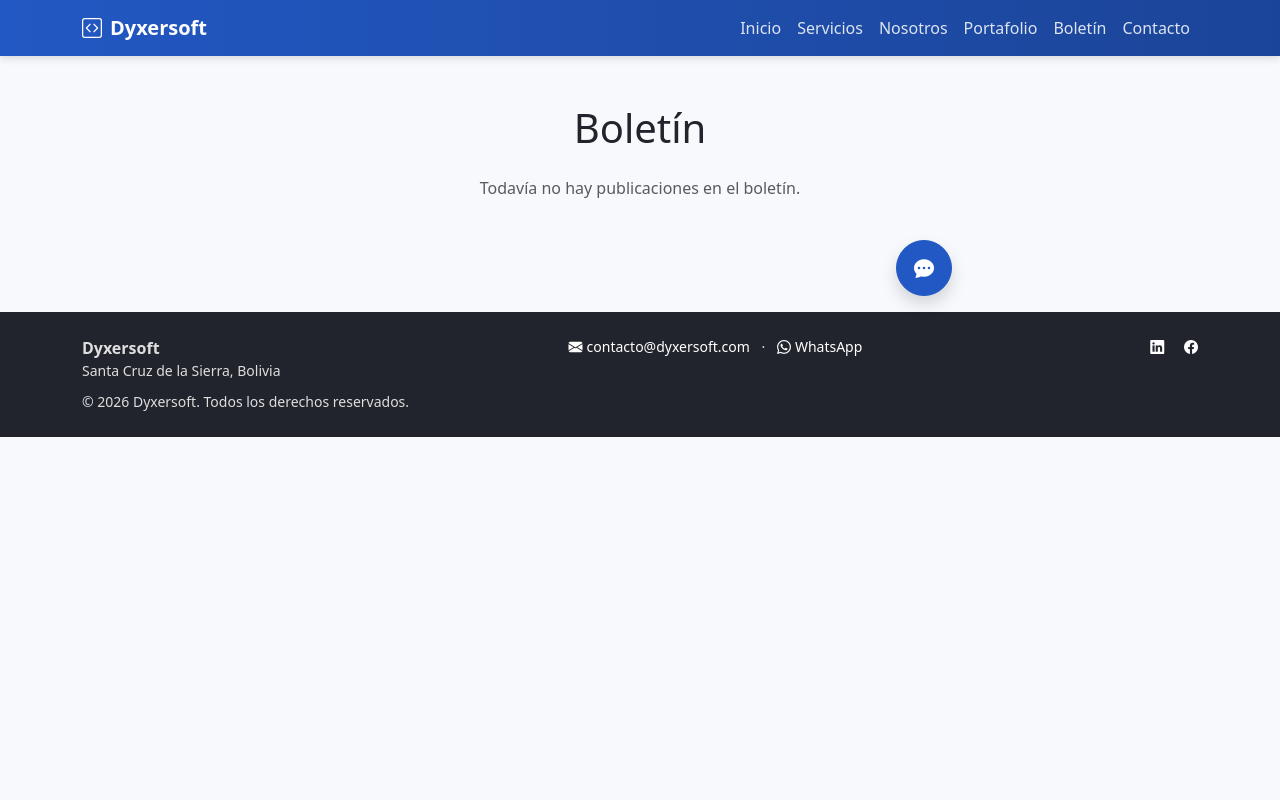
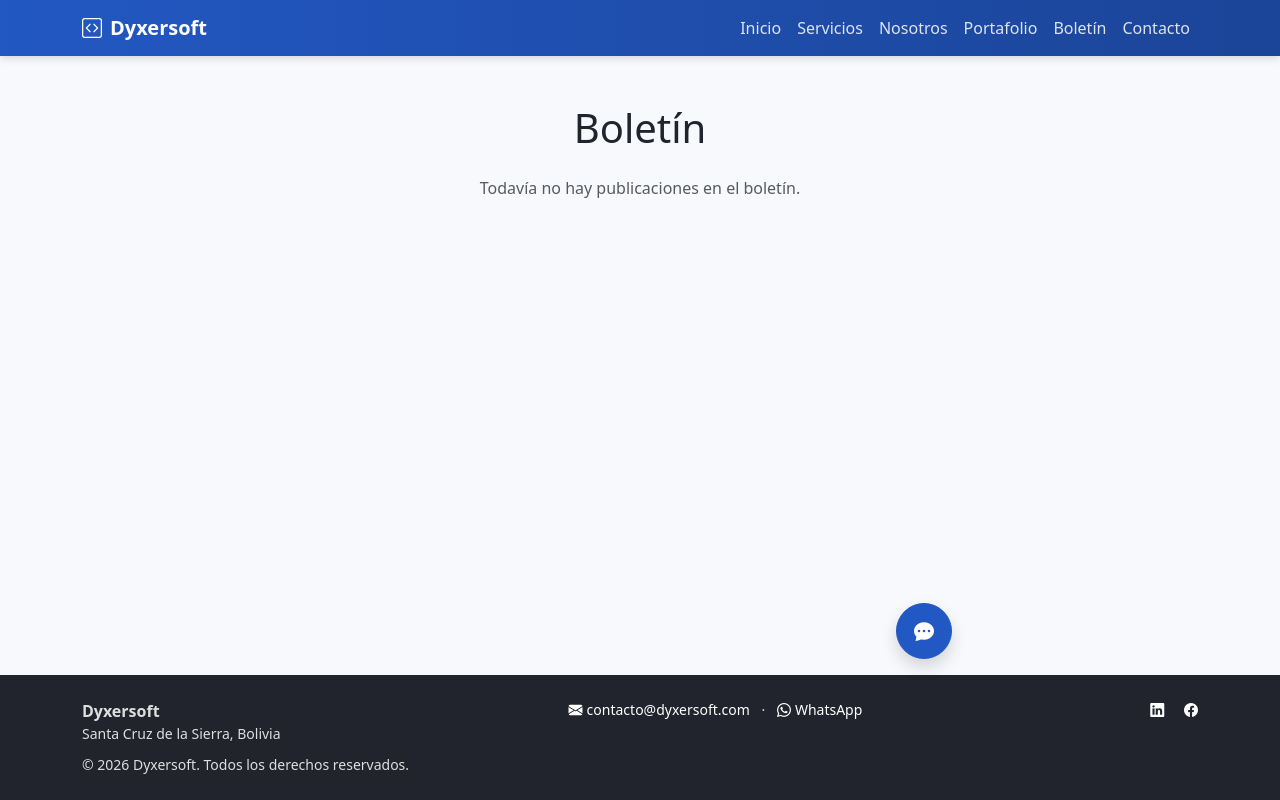
Before and after one commit to guiiyanxD/dyxersoft_corporate, a Django app: page /boletin/ in a window 1280 px wide. Run offline with Django 5.2, Linux system fonts and the light colour scheme; data comes from the database, SQL or seed files in the repository; data that the repository does not hold is empty.

Commit message:
fix: pegar el footer al fondo de pantalla en paginas cortas (sticky footer)
En paginas con poco contenido (Portafolio, Boletin sin muchas
publicaciones) el documento es mas bajo que el viewport, y el footer
quedaba flotando a mitad de pantalla en vez de al fondo. Se aplica el
patron flexbox clasico: body con flex-direction:column + min-height:
100vh, y el contenedor de contenido con flex-grow-1 para empujar el
footer hacia abajo cuando hace falta.

Verificado con getBoundingClientRect: el footer ahora llega al borde
del viewport y el widget de chat sigue sin solaparse en todos los
casos probados.

```diff
--- a/static/css/dyxersoft.css
+++ b/static/css/dyxersoft.css
@@ -9,6 +9,9 @@
 body {
     background-color: #f7f9fc;
     color: var(--dx-foreground);
+    display: flex;
+    flex-direction: column;
+    min-height: 100vh;
 }
 
 .navbar-dyxersoft {
--- a/templates/base.html
+++ b/templates/base.html
@@ -13,7 +13,7 @@
 
 {% include "partials/_navbar.html" %}
 
-<div class="mb-5">
+<div class="mb-5 flex-grow-1">
     {% if messages %}
     <div class="container mt-4">
         {% for message in messages %}
```
